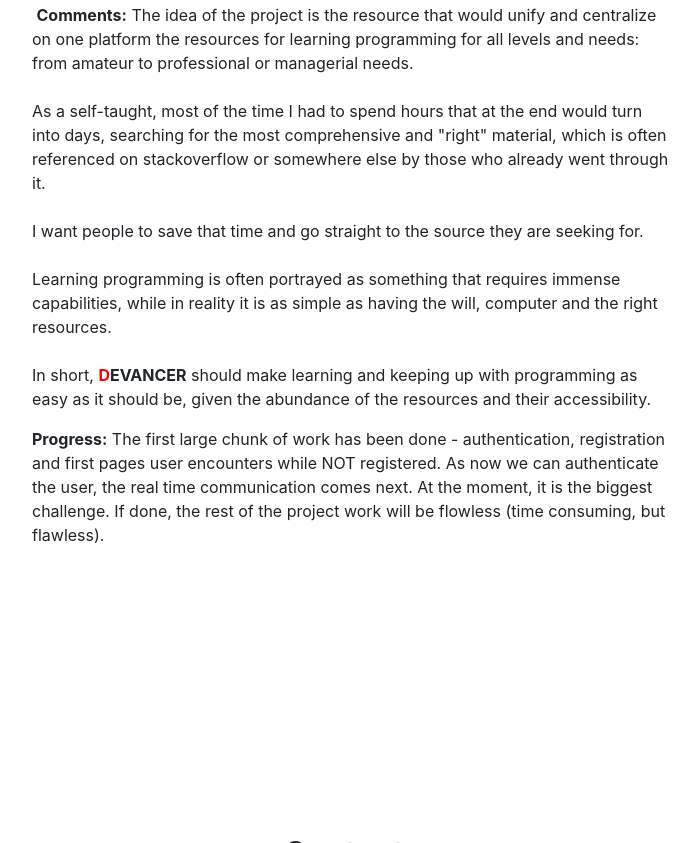
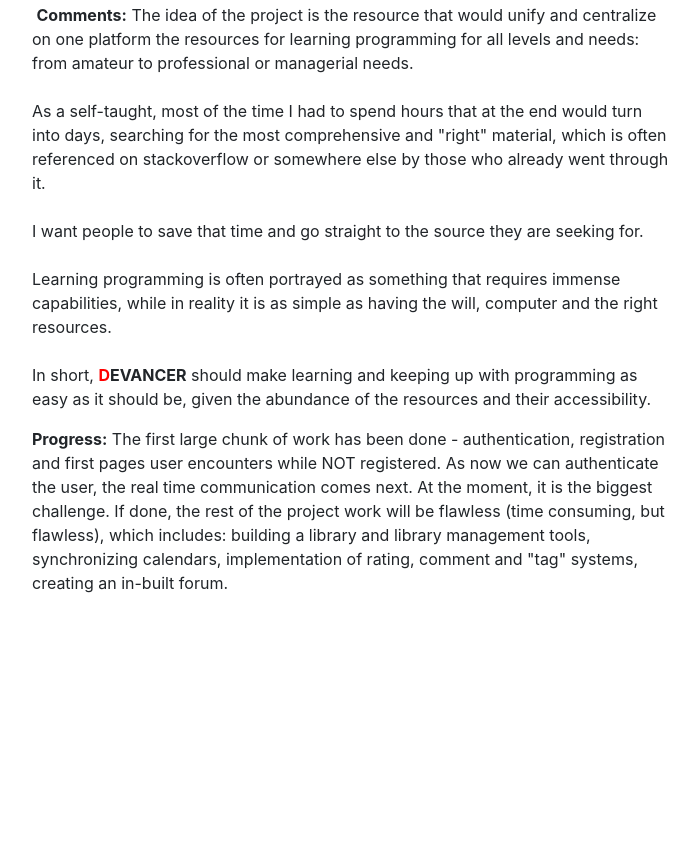
Before and after one commit to TimmyTheStoutBoy/cv, a plain HTML site: page projects.html in a window 1280 px wide. Shown: the part 437-1280 px from the top of the page, without its empty margins (288-986 px from the left). Drawn offline with nearby package versions, Linux system fonts and the light colour scheme.

Commit message:
Update projects.html

```diff
--- a/projects.html
+++ b/projects.html
@@ -57,7 +57,7 @@ Learning programming is often portrayed as something that requires immense capab
 
 In short, <strong><span style="color:red">D</span>EVANCER</strong> should make learning and keeping up with programming as easy as it should be, given the abundance of the resources and their accessibility.
 </p>
-<p><strong>Progress:</strong> The first large chunk of work has been done - authentication, registration and first pages user encounters while NOT registered. As now we can authenticate the user, the real time communication comes next. At the moment, it is the biggest challenge. If done, the rest of the project work will be flowless (time consuming, but flawless).
+<p><strong>Progress:</strong> The first large chunk of work has been done - authentication, registration and first pages user encounters while NOT registered. As now we can authenticate the user, the real time communication comes next. At the moment, it is the biggest challenge. If done, the rest of the project work will be flawless (time consuming, but flawless), which includes: building a library and library management tools, synchronizing calendars, implementation of rating, comment and "tag" systems, creating an in-built forum.
 
     </p>
   </div>
```
